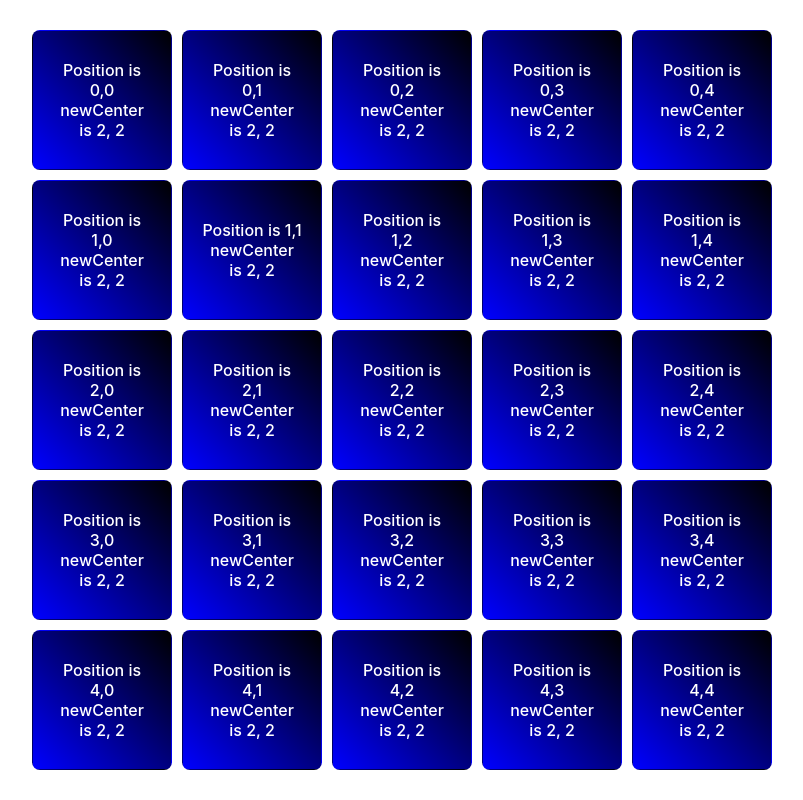
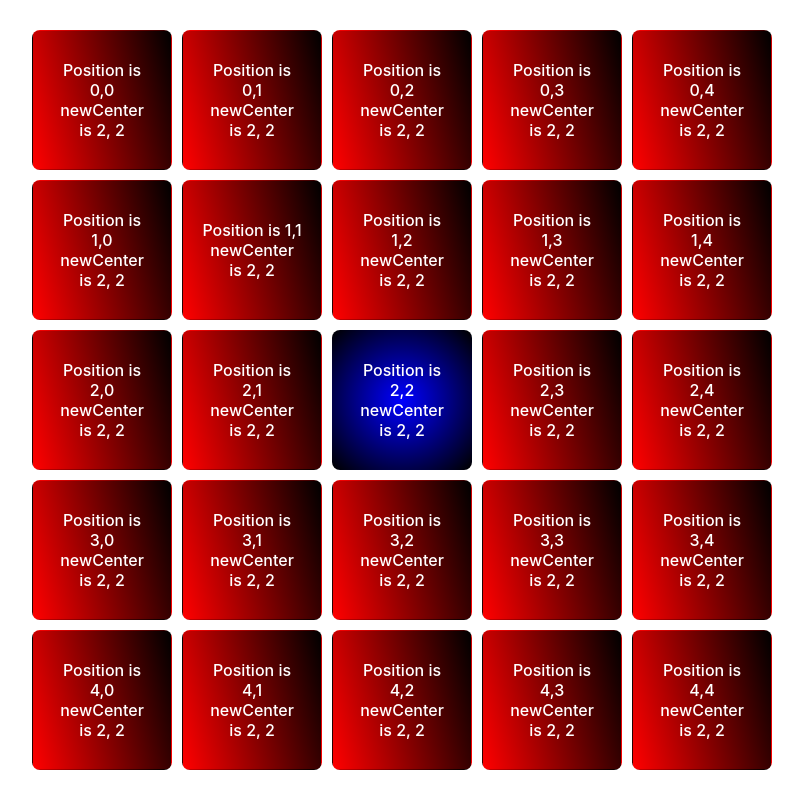
Before and after one commit to Bligon09/button-color-change, a React (Vite) app in the folder ButtonCC/: page / in a window 1280 px wide. Shown: the whole page, without its empty margins (238-1041 px from the left). Built offline with nearby package versions, Linux system fonts and the light colour scheme.

Commit message:
updating background gradients (basic) based on click

```diff
--- a/ButtonCC/src/App.css
+++ b/ButtonCC/src/App.css
@@ -16,7 +16,6 @@
 .btn {
   width: 100%;
   height: 100%;
-  background-image: linear-gradient(45deg, blue, black);
   color: #fff;
 }
 
--- a/ButtonCC/src/App.jsx
+++ b/ButtonCC/src/App.jsx
@@ -9,7 +9,9 @@ function App() {
   for (let i = 0; i < 5; i++){
     for (let j = 0; j < 5; j++){
       buttonGrid.push(<div key = {[i,j]} className="card">
-      <Button position={[i,j]} newCenter={center} onButtonClick={() => setCenter([i,j])} /* this is a prop */>,
+      <Button position={[i,j]}
+              newCenter={center}
+              onButtonClick={() => setCenter([i,j])} /* this is a prop */>,
       </Button>
     </div>);
     }
--- a/ButtonCC/src/components/Button.jsx
+++ b/ButtonCC/src/components/Button.jsx
@@ -1,10 +1,18 @@
-import { useState } from 'react'
+const Button = ( {position, newCenter, onButtonClick} ) => {
 
-const Button = ( {position, newCenter, onButtonClick} ) => {
-  const [count, setCount] = useState(0);
+  const updateBackgroundImage = (center, pos) => {
+    console.log(center);
+    if(center.toString() == pos.toString()){
+      return "radial-gradient(blue, black)";
+    }
+    return "linear-gradient(75deg, red, black)";
+  }
+
+  const bgi=updateBackgroundImage(newCenter, position);
 
   return (<button
     position={position}
+    style={{backgroundImage: bgi}}
     className="btn btn-default"
     onClick={() => onButtonClick(position)}
   >
```
